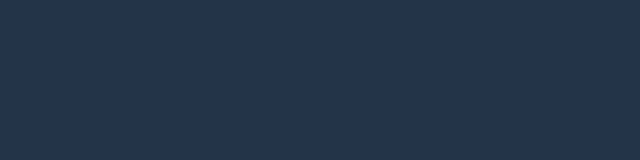
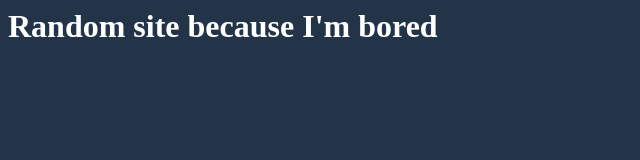
Before and after one commit to windnedr/windnedr.github.io, a plain HTML site: page index.html in a window 1280 px wide. Shown: the whole page, without its empty margins (0-640 px from the left). Drawn offline with Linux system fonts and the light colour scheme.

Commit message:
Update index.html

```diff
--- a/index.html
+++ b/index.html
@@ -8,6 +8,7 @@ color: #fff;
 </style>
 
 <body>
+<h1>Random site because I'm bored<h1>
 <img src="">
 </body>
 </head>
```
